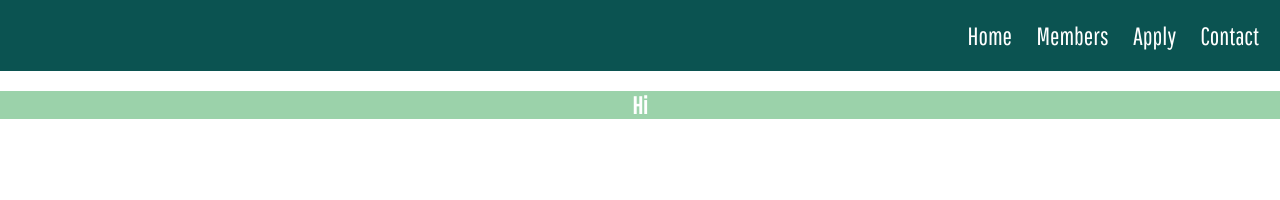
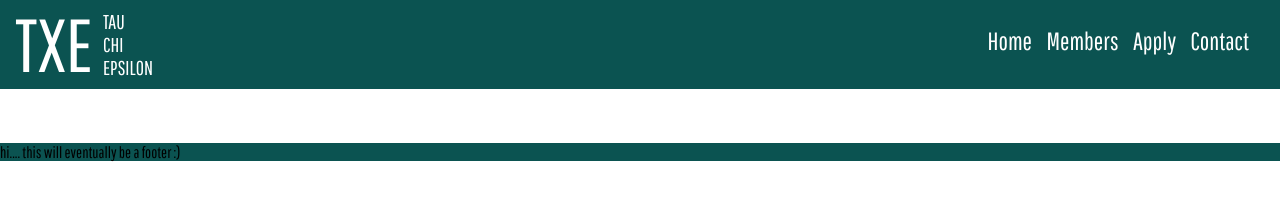
Before and after one commit to samjaehnig/txe_website, a plain HTML site: page index.html in a window 1280 px wide. Drawn offline with Linux system fonts and the light colour scheme.

Commit message:
fixed header

```diff
--- a/index.html
+++ b/index.html
@@ -1,3 +1,4 @@
+
 <html>
   <head>
     <meta charset='UTF-8'/>
@@ -10,20 +11,26 @@
 
   <body>
     <header>
-      <nav>
-        <div id="logo">
+      <div class="header">
+        <div id="title">
+          <div id="acronym">TXE</div>
+          <div id="full_title">TAU<br>CHI<br>EPSILON</div>
         </div>
+
         <div id="navbuttons">
-          <button>Home</button>
+          <button >Home</button>
 				  <button>Members</button>
 				  <button>Apply</button>
           <button id="lastbutton">Contact</button>
         </div>
-      </nav>
-      <div id="slideshow">
-        <h2>Hi</h2>
+
       </div>
     </header>
+    <br><br><br>
+    <footer>
+      hi.... this will eventually be a footer :)
+    </footer>
+
     <script src="script.js"></script>
   </body>
 
--- a/style.css
+++ b/style.css
@@ -5,36 +5,43 @@ html {
 body {
   margin: 0;
   font-family: 'Pathway Gothic One', sans-serif;
-
 }
 
-nav {
+.header {
   display: flex;
-  justify-content: flex-end;
-  width: 100%;
-  background: #0B5351;
-  margin: 0;
-  padding: 5px;
+  background-color: #0B5351;
+  justify-content: space-between;
 }
 
-#logo {
+#title {
+  display: flex;
+  margin-left: 15px;
+}
 
+#acronym {
+  font-size: 75px;
+  color: white;
+}
+
+#full_title {
+  color: white;
+  font-size: 20px;
+  padding: 10px;
 }
 
 button {
-  margin: 15px 5px;
   background: transparent;
   color: white;
   font-size: 25px;
   border: none;
   transition-duration: 0.3s;
   font-family: 'Pathway Gothic One', sans-serif;
+  vertical-align: middle;
 }
 
 button:focus {
   border: none;
   outline: none;
-
 }
 
 button:hover {
@@ -44,12 +51,10 @@ button:hover {
   color: #3E9B9C;
 }
 
-#lastbutton {
-  margin-right: 20px;
+#navbuttons {
+  padding: 25px;
 }
 
-#slideshow {
-  background-color: #9bd2aa;
-  color: white;
-  text-align: center;
+footer {
+  background-color: #0B5351;
 }
```
Also changed, not shown: 1 other file.
